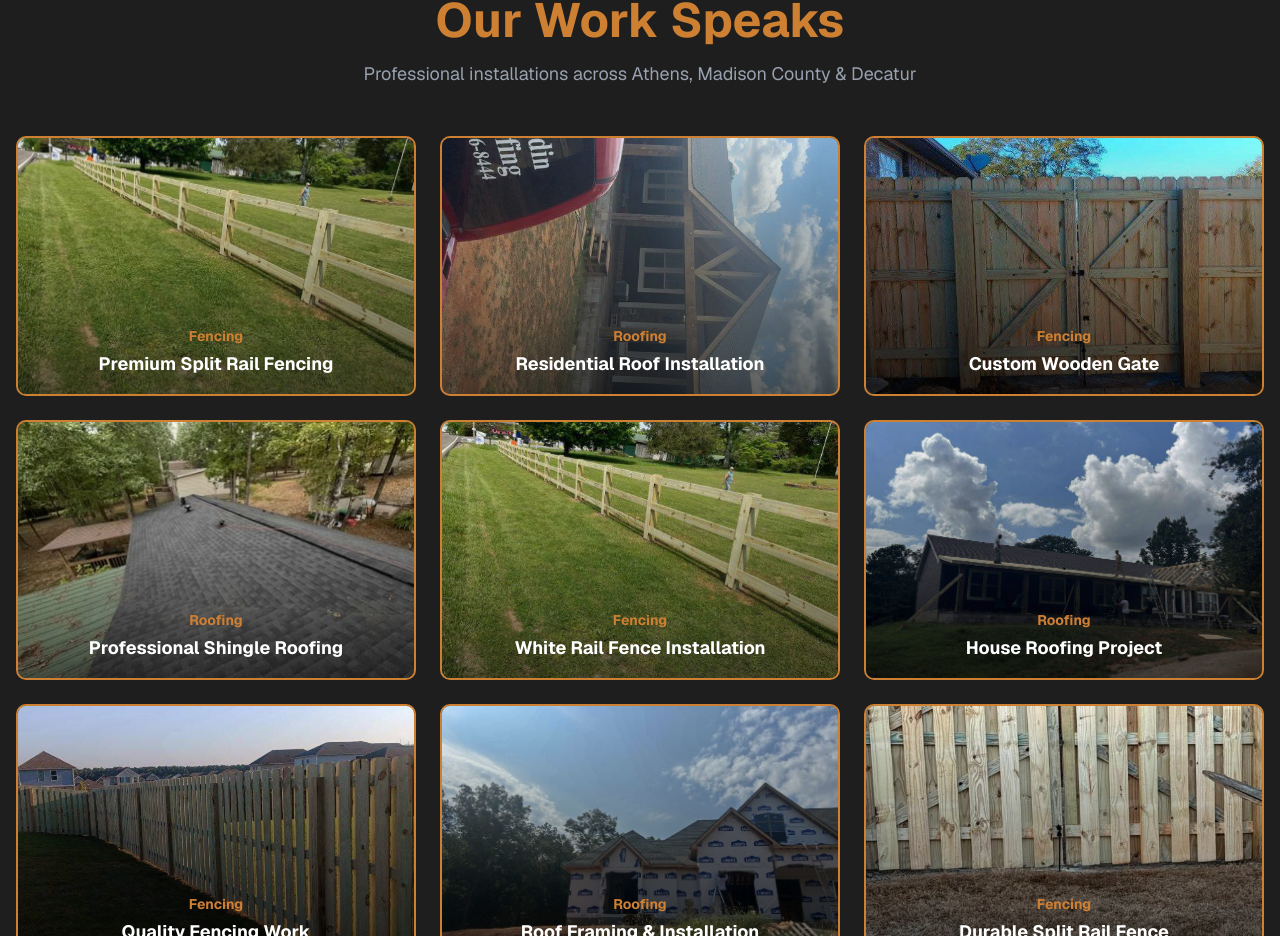
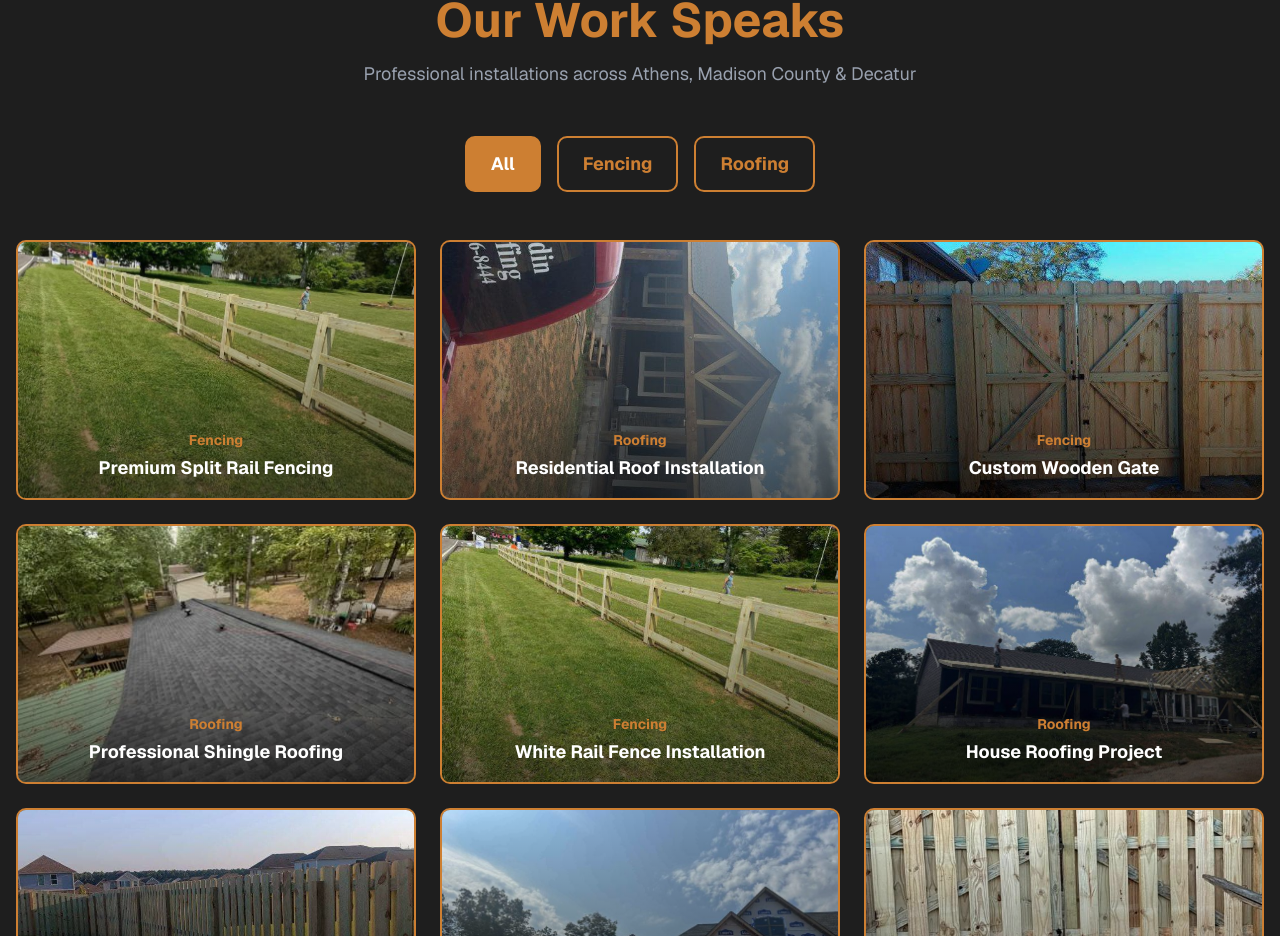
Before and after one commit to davisbryan595-lang/Hardin-Contracting, a Next.js app: page / in a window 1280 px wide. Shown: the part 1676-2612 px from the top of the page. Built offline with nearby package versions, Linux system fonts and the light colour scheme.

Commit message:
completionId: cgen-0dcdab9cac5748d78b001e25ff033327
cgen-0dcdab9cac5748d78b001e25ff033327

```diff
--- a/app/page.tsx
+++ b/app/page.tsx
@@ -188,6 +188,22 @@ export default function HardinContracting() {
           <p className="text-center text-gray-400 mb-12 text-lg">
             Professional installations across Athens, Madison County & Decatur
           </p>
+
+          <div className="flex justify-center gap-4 mb-12 flex-wrap">
+            {["All", "Fencing", "Roofing"].map((category) => (
+              <button
+                key={category}
+                onClick={() => setActiveCategory(category)}
+                className={`px-6 py-3 rounded-lg font-bold text-lg transition-all ${
+                  activeCategory === category
+                    ? "bg-[#CD7F32] text-white border-2 border-[#CD7F32]"
+                    : "bg-transparent text-[#CD7F32] border-2 border-[#CD7F32] hover:bg-[#CD7F32] hover:text-white"
+                }`}
+              >
+                {category}
+              </button>
+            ))}
+          </div>
 
           <div className="grid grid-cols-1 md:grid-cols-2 lg:grid-cols-3 gap-6">
             {[
```
